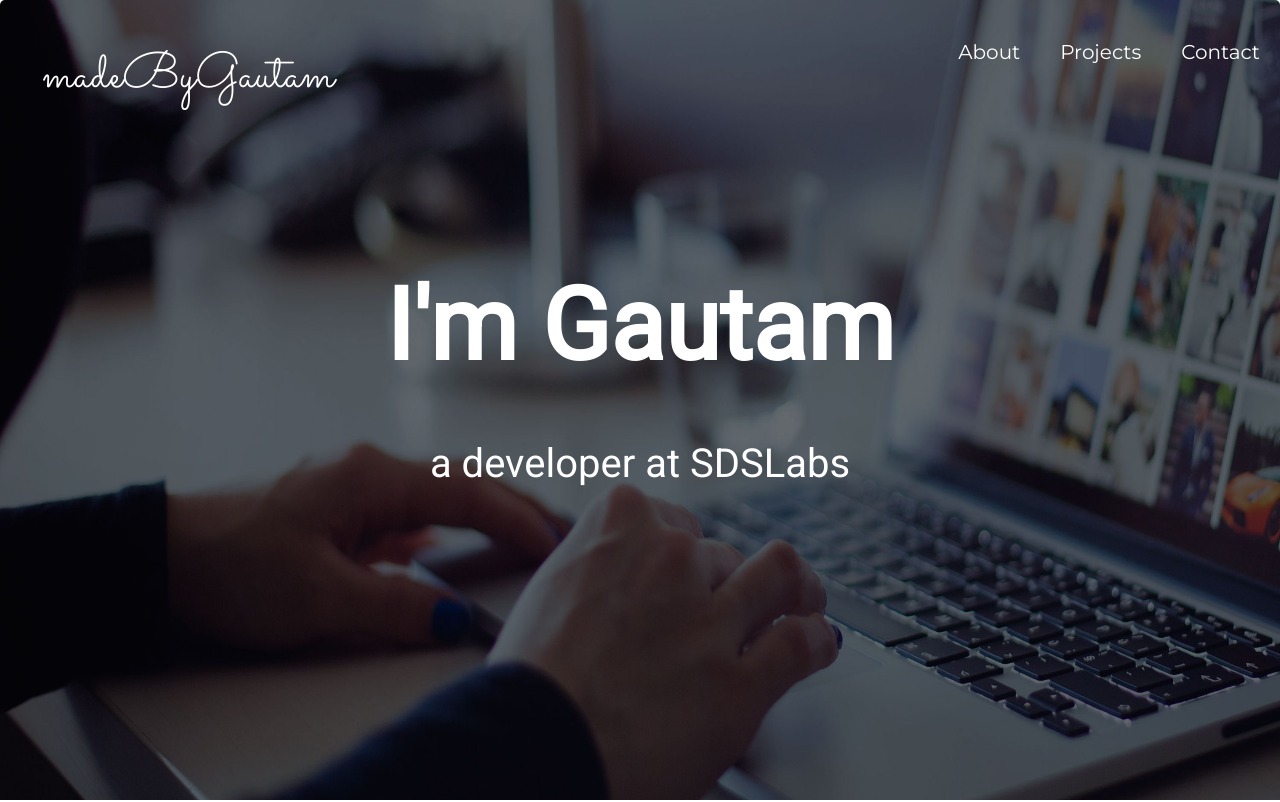
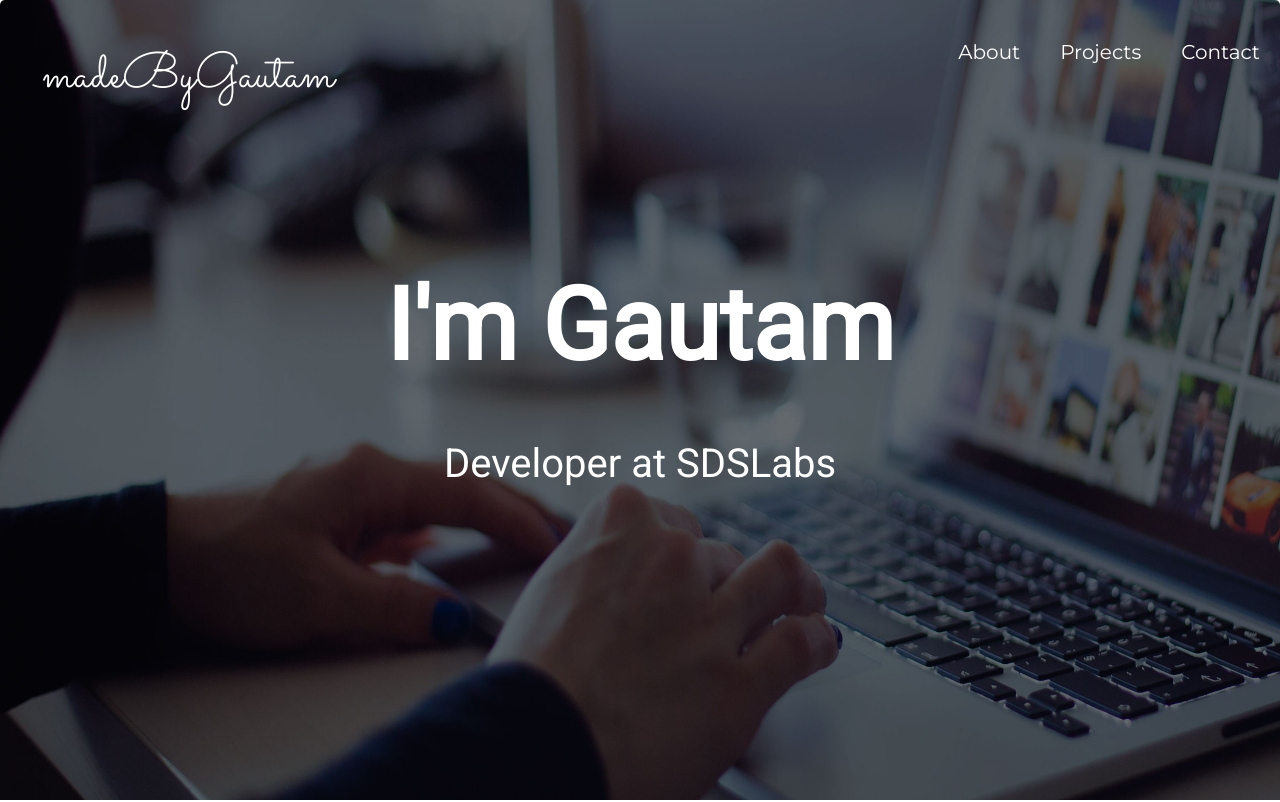
Before and after one commit to allrounder27/portfolio, a plain HTML site: page index.html in a window 1280 px wide. Shown: the top 802 px of the page. Drawn offline with Linux system fonts and the light colour scheme.

Commit message:
Update index.html

```diff
--- a/index.html
+++ b/index.html
@@ -35,7 +35,7 @@
     <img src="main.jpg" alt="" class="bg">
     <h1>I'm Gautam</h1>
     <p class="developer">
-      a developer at SDSLabs
+      Developer at SDSLabs
     </p>
   </div>
 
```
